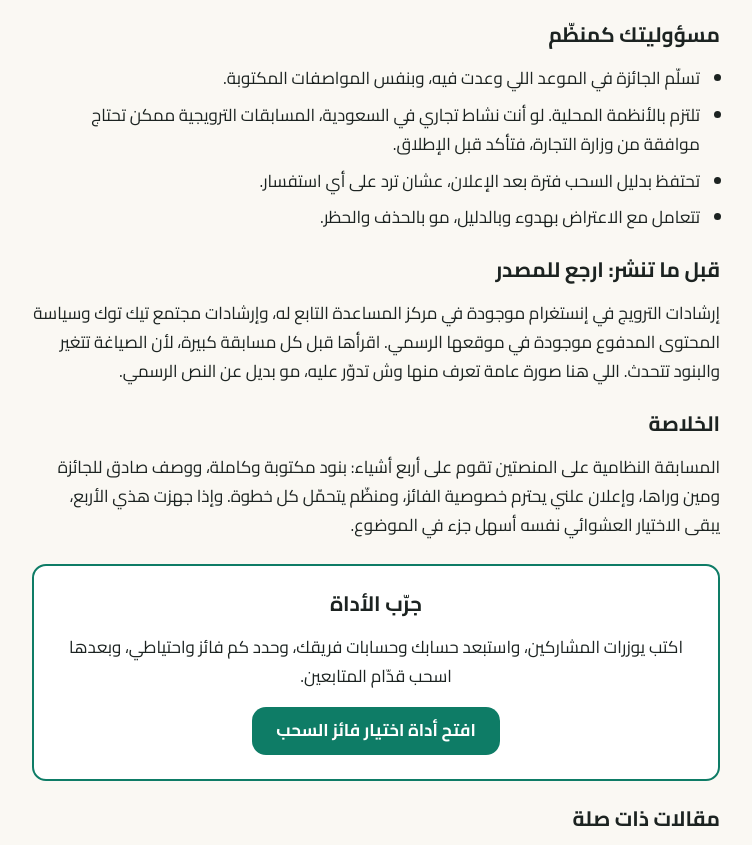
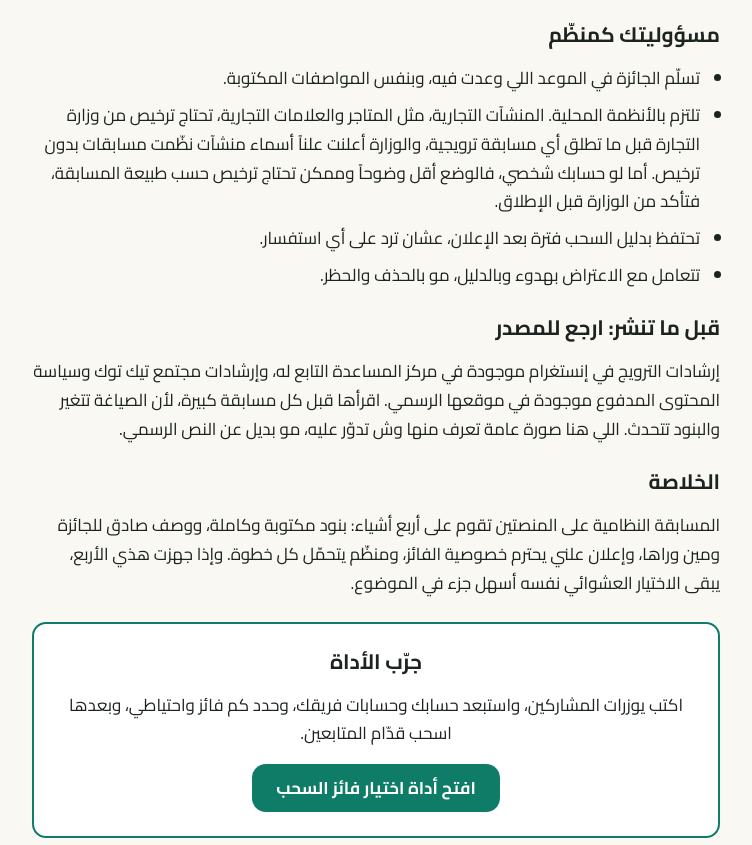
Before and after one commit to tajercalc-sa/dawwir, a plain HTML site: page blog/giveaway-rules-instagram-tiktok.html in a window 1280 px wide. Shown: the part 2123-2968 px from the top of the page, without its empty margins (264-1016 px from the left). Drawn offline with Linux system fonts and the light colour scheme.

Commit message:
تقوية بند ترخيص وزارة التجارة للمنشآت في مقال شروط السحوبات
Co-Authored-By: Claude Sonnet 5.5 <noreply@anthropic.com>

```diff
--- a/blog/giveaway-rules-instagram-tiktok.html
+++ b/blog/giveaway-rules-instagram-tiktok.html
@@ -135,7 +135,7 @@
         <h2>مسؤوليتك كمنظّم</h2>
         <ul>
           <li>تسلّم الجائزة في الموعد اللي وعدت فيه، وبنفس المواصفات المكتوبة.</li>
-          <li>تلتزم بالأنظمة المحلية. لو أنت نشاط تجاري في السعودية، المسابقات الترويجية ممكن تحتاج موافقة من وزارة التجارة، فتأكد قبل الإطلاق.</li>
+          <li>تلتزم بالأنظمة المحلية. المنشآت التجارية، مثل المتاجر والعلامات التجارية، تحتاج ترخيص من وزارة التجارة قبل ما تطلق أي مسابقة ترويجية، والوزارة أعلنت علناً أسماء منشآت نظّمت مسابقات بدون ترخيص. أما لو حسابك شخصي، فالوضع أقل وضوحاً وممكن تحتاج ترخيص حسب طبيعة المسابقة، فتأكد من الوزارة قبل الإطلاق.</li>
           <li>تحتفظ بدليل السحب فترة بعد الإعلان، عشان ترد على أي استفسار.</li>
           <li>تتعامل مع الاعتراض بهدوء وبالدليل، مو بالحذف والحظر.</li>
         </ul>
```
